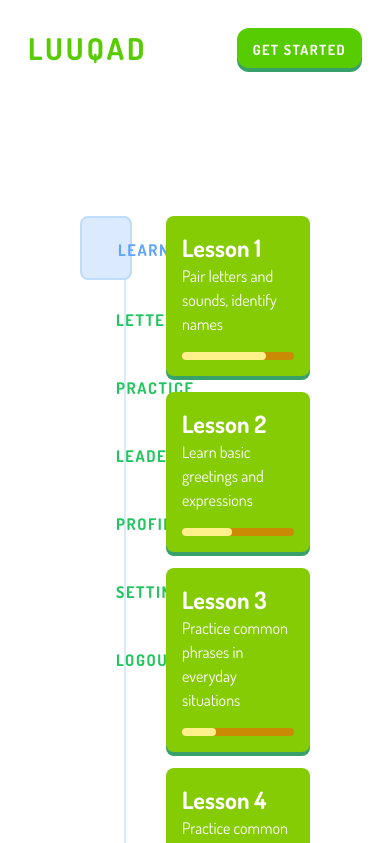
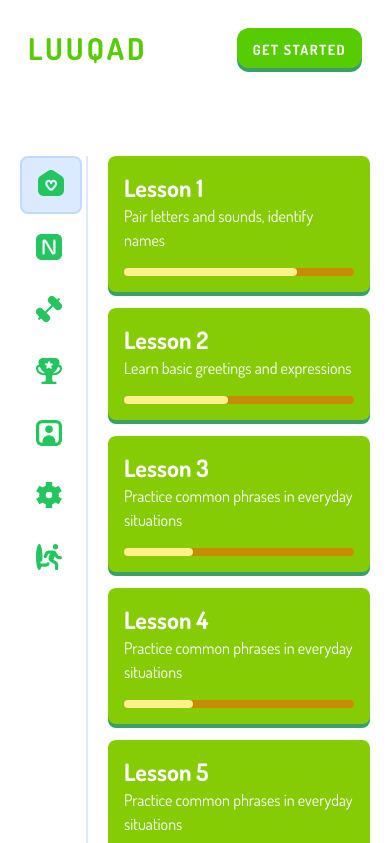
Before and after one commit to duraanali/luuqad, a Next.js app: page /learn in a window 390 px wide. Shown: the top 843 px of the page. Built offline with nearby package versions, Linux system fonts and the light colour scheme.

Commit message:
ui fixed - responsive devices and custom tailwind breakpoints

```diff
--- a/app/(auth)/signup/page.tsx
+++ b/app/(auth)/signup/page.tsx
@@ -1,13 +1,13 @@
 import Link from "next/link";
 const Signup = () => {
   return (
-    <div className="min-h-screen">
+    <div className="">
       <div className="container mx-auto">
-        <div className="flex flex-col items-center justify-center m-40 sm:flex-row">
+        <div className="flex flex-col items-center justify-center sm:flex-row">
           <div className="text-center sm:w-1/2">
             <h3 className="text-3xl font-bold">Create your profile</h3>
             <div className="flex flex-col items-center justify-center mt-8 space-y-4">
-            <Link href="/learn" className="w-3/5 h-12 px-4 py-4 rounded-xl text-sm tracking-widest bg-blue-400 text-white font-bold hover:bg-blue-300 focus:outline-none focus:ring-2 focus:ring-green-400 focus:ring-offset-2 shadow-[0px_4px_0px_0px_#4299E1]">
+            <Link href="/learn" className="w-3/5  px-4 py-4 rounded-xl text-sm tracking-widest bg-blue-400 text-white font-bold hover:bg-blue-300 focus:outline-none focus:ring-2 focus:ring-green-400 focus:ring-offset-2 shadow-[0px_4px_0px_0px_#4299E1]">
                 CREATE ACCOUNT{" "}
               </Link>
             </div>
--- a/app/learn/page.tsx
+++ b/app/learn/page.tsx
@@ -3,14 +3,14 @@ import {  SideBar, Lessons} from '@/components'
 const Learn = () => {
   return (
 
-        <div className="flex flex-row min-h-screen p-20 space-18">
-            <div className="w-1/5 pr-6 border-r-2 border-blue-100">
-                <SideBar />
-            </div>
-            <div className="flex-grow pl-10">
-                <Lessons />
-            </div>
-        </div>
+    <div className=" flex flex-row p-20 c-xl:p-5 space-18">
+    <div className="pr-1 border-r-2 border-blue-100">
+        <SideBar />
+    </div>
+    <div className="flex-grow pl-5">
+        <Lessons />
+    </div>
+</div>
   );
 }
 
--- a/components/learn/SideBar.tsx
+++ b/components/learn/SideBar.tsx
@@ -4,8 +4,8 @@ import Link from "next/link";
 const  SideBar = () => {
   return (
     <div>
-      <ul className="space-y-2">
-        <li className="flex flex-row items-center w-full px-6 py-3 pb-4 text-base font-bold tracking-widest text-blue-400 bg-blue-100 border-2 border-blue-200 rounded-lg cursor-pointer ">
+      <ul className="space-y-2 w-auto inline-block">
+        <li className="w-full text-base font-bold text-blue-400 bg-blue-100 border-2 border-blue-200 rounded-lg px-4 py-3 pb-4 cursor-pointer tracking-widest flex flex-row items-center ">
           <svg
             xmlns="http://www.w3.org/2000/svg"
             id="Layer_1"
@@ -17,9 +17,9 @@ const  SideBar = () => {
           >
             <path d="m15.635,12.43c0,1.277-1.917,3.491-3.301,4.598-.119.095-.28.096-.399,0-1.384-1.107-3.3-3.322-3.3-4.598,0-.789.561-1.43,1.25-1.43.622,0,1.25.374,1.25,1.209,0,.552.447,1,1,1s1-.448,1-1c0-.893.674-1.209,1.25-1.209.689,0,1.25.642,1.25,1.43Zm8.365-2.707v9.276c0,2.757-2.243,5-5,5H5c-2.757,0-5-2.243-5-5v-9.276c0-1.665.824-3.214,2.203-4.145L9.203.855c1.699-1.146,3.895-1.146,5.594,0l7,4.724c1.379.931,2.203,2.48,2.203,4.145Zm-6.365,2.707c0-1.892-1.458-3.43-3.25-3.43-.89,0-1.675.318-2.25.852-.575-.533-1.36-.852-2.25-.852-1.792,0-3.25,1.539-3.25,3.43,0,2.307,2.649,5.038,4.05,6.16.427.342.938.512,1.45.512s1.022-.171,1.449-.512c1.401-1.121,4.051-3.851,4.051-6.16Z" />
           </svg>
-          <span className="pt-2 pl-3">LEARN</span>
+          <span className="pl-3 pt-2 c-xl:hidden ">LEARN</span>
         </li>
-        <li className="flex flex-row items-center w-full px-6 py-3 pb-4 text-base font-bold tracking-widest text-green-500 transition-colors duration-200 rounded-lg cursor-pointer hover:bg-green-100 hover:text-green-600 ">
+        <li className="w-full text-base font-bold text-green-500 rounded-lg px-4 py-3 pb-4 hover:bg-green-100 hover:text-green-600 transition-colors duration-200 cursor-pointer tracking-widest flex flex-row items-center ">
           <svg
             xmlns="http://www.w3.org/2000/svg"
             id="Layer_1"
@@ -31,9 +31,9 @@ const  SideBar = () => {
           >
             <path d="m19,0H5C2.243,0,0,2.243,0,5v14c0,2.757,2.243,5,5,5h14c2.757,0,5-2.243,5-5V5c0-2.757-2.243-5-5-5Zm-1,6v11.09c0,.854-.551,1.59-1.371,1.831-.821.236-1.681-.08-2.144-.799l-6.486-10.88v10.758c0,.553-.448,1-1,1s-1-.447-1-1V6.911c0-.854.551-1.59,1.371-1.832.817-.24,1.681.08,2.144.799l6.486,10.88V6c0-.552.448-1,1-1s1,.448,1,1Z" />
           </svg>
-          <span className="pt-2 pl-3">LETTERS</span>
+          <span className="pl-3 pt-2 c-xl:hidden">LETTERS</span>
         </li>
-        <li className="flex flex-row items-center w-full px-6 py-3 pb-4 text-base font-bold tracking-widest text-green-500 transition-colors duration-200 rounded-lg cursor-pointer hover:bg-green-100 hover:text-green-600 ">
+        <li className="w-full text-base font-bold text-green-500 rounded-lg px-4 py-3 pb-4 hover:bg-green-100 hover:text-green-600 transition-colors duration-200 cursor-pointer tracking-widest flex flex-row items-center ">
           <svg
             xmlns="http://www.w3.org/2000/svg"
             id="Layer_1"
@@ -44,9 +44,9 @@ const  SideBar = () => {
           >
             <path d="m22.942 6.837-2.182-2.183.947-.947a1 1 0 1 0 -1.414-1.414l-.947.947-2.183-2.182a3.7 3.7 0 0 0 -5.105 0 3.609 3.609 0 0 0 0 5.106l2.182 2.182-5.894 5.894-2.183-2.182a3.7 3.7 0 0 0 -5.105 0 3.609 3.609 0 0 0 0 5.106l2.182 2.182-.947.947a1 1 0 1 0 1.414 1.414l.947-.947 2.183 2.182a3.609 3.609 0 0 0 5.105 0 3.608 3.608 0 0 0 0-5.105l-2.182-2.182 5.9-5.895 2.182 2.182a3.609 3.609 0 0 0 5.105 0 3.608 3.608 0 0 0 0-5.105z" />
           </svg>
-          <span className="pt-2 pl-3">PRACTICE</span>
+          <span className="pl-3 pt-2 c-xl:hidden">PRACTICE</span>
         </li>
-        <li className="flex flex-row items-center w-full px-6 py-3 pb-4 text-base font-bold tracking-widest text-green-500 transition-colors duration-200 rounded-lg cursor-pointer hover:bg-green-100 hover:text-green-600 ">
+        <li className="w-full text-base font-bold text-green-500 rounded-lg px-4 py-3 pb-4 hover:bg-green-100 hover:text-green-600 transition-colors duration-200 cursor-pointer tracking-widest flex flex-row items-center ">
           <svg
             xmlns="http://www.w3.org/2000/svg"
             id="Layer_1"
@@ -58,9 +58,9 @@ const  SideBar = () => {
           >
             <path d="M15.091,15.997c6.571-.033,8.909-3.513,8.909-6.497,0-1.677-1.188-3.08-2.765-3.419,.136-.386,.254-.741,.333-1.01,.353-1.193,.125-2.453-.626-3.458-.766-1.024-1.937-1.612-3.214-1.612H6.271c-1.277,0-2.449,.588-3.215,1.612-.751,1.005-.979,2.266-.626,3.458,.08,.269,.197,.624,.334,1.011-1.577,.339-2.764,1.742-2.764,3.419,0,2.984,2.339,6.464,8.909,6.497,.056,.302,.091,.61,.091,.924v3.079c0,1.826-1.536,1.992-2,2h-1c-.553,0-1,.447-1,1s.447,1,1,1h12c.553,0,1-.447,1-1s-.447-1-1-1h-.992c-.472-.008-2.008-.174-2.008-2v-3.08c0-.313,.035-.621,.091-.923Zm5.361-8.007c.017,0,.031,.01,.048,.01,.827,0,1.5,.673,1.5,1.5,0,2.034-1.609,4.197-6.036,4.47,.221-.299,.474-.576,.762-.821,1.739-1.478,2.933-3.453,3.726-5.159ZM2,9.5c0-.827,.673-1.5,1.5-1.5,.017,0,.031-.009,.047-.01,.794,1.706,1.988,3.681,3.727,5.159,.288,.245,.541,.521,.762,.821-4.427-.273-6.036-2.436-6.036-4.47Zm7.792,.263c-.264-.182-.375-.518-.27-.822l.519-1.606-1.366-1c-.327-.24-.398-.699-.158-1.026,.138-.188,.358-.3,.591-.3h1.681l.511-1.593c.129-.387,.547-.595,.934-.466,.22,.073,.393,.246,.466,.466l.51,1.593h1.681c.405,0,.734,.328,.734,.734,0,.235-.112,.455-.301,.593l-1.366,1,.519,1.606c.124,.386-.088,.8-.475,.925-.224,.072-.469,.032-.659-.107l-1.343-.988-1.344,.987c-.256,.191-.606,.192-.864,.004Z" />
           </svg>
-          <span className="pt-2 pl-3">LEADERBOARD</span>
+          <span className="pl-3 pt-2 c-xl:hidden">LEADERBOARD</span>
         </li>
-        <li className="flex flex-row items-center w-full px-6 py-3 pb-4 text-base font-bold tracking-widest text-green-500 transition-colors duration-200 rounded-lg cursor-pointer hover:bg-green-100 hover:text-green-600 ">
+        <li className="w-full text-base font-bold text-green-500 rounded-lg px-4 py-3 pb-4 hover:bg-green-100 hover:text-green-600 transition-colors duration-200 cursor-pointer tracking-widest flex flex-row items-center ">
           <svg
             xmlns="http://www.w3.org/2000/svg"
             id="Bold"
@@ -72,9 +72,9 @@ const  SideBar = () => {
             <path d="M18.5,0H5.5A5.506,5.506,0,0,0,0,5.5v13A5.506,5.506,0,0,0,5.5,24h13A5.506,5.506,0,0,0,24,18.5V5.5A5.506,5.506,0,0,0,18.5,0ZM21,18.5A2.5,2.5,0,0,1,18.5,21H18V20A6,6,0,0,0,6,20v1H5.5A2.5,2.5,0,0,1,3,18.5V5.5A2.5,2.5,0,0,1,5.5,3h13A2.5,2.5,0,0,1,21,5.5Z" />
             <circle cx="12" cy="8.5" r="3.5" />
           </svg>
-          <span className="pt-2 pl-3">PROFILE</span>
+          <span className="pl-3 pt-2 c-xl:hidden">PROFILE</span>
         </li>
-        <li className="flex flex-row items-center w-full px-6 py-3 pb-4 text-base font-bold tracking-widest text-green-500 transition-colors duration-200 rounded-lg cursor-pointer hover:bg-green-100 hover:text-green-600 ">
+        <li className="w-full text-base font-bold text-green-500 rounded-lg px-4 py-3 pb-4 hover:bg-green-100 hover:text-green-600 transition-colors duration-200 cursor-pointer tracking-widest flex flex-row items-center ">
           <svg
             xmlns="http://www.w3.org/2000/svg"
             id="Layer_1"
@@ -86,9 +86,9 @@ const  SideBar = () => {
           >
             <path d="M21,12a9.143,9.143,0,0,0-.15-1.645L23.893,8.6l-3-5.2L17.849,5.159A9,9,0,0,0,15,3.513V0H9V3.513A9,9,0,0,0,6.151,5.159L3.107,3.4l-3,5.2L3.15,10.355a9.1,9.1,0,0,0,0,3.29L.107,15.4l3,5.2,3.044-1.758A9,9,0,0,0,9,20.487V24h6V20.487a9,9,0,0,0,2.849-1.646L20.893,20.6l3-5.2L20.85,13.645A9.143,9.143,0,0,0,21,12Zm-6,0a3,3,0,1,1-3-3A3,3,0,0,1,15,12Z" />
           </svg>
-          <span className="pt-2 pl-3">SETTINGS</span>
+          <span className="pl-3 pt-2 c-xl:hidden">SETTINGS</span>
         </li>
-        <li className="flex flex-row items-center w-full px-6 py-3 pb-4 text-base font-bold tracking-widest text-green-500 transition-colors duration-200 rounded-lg cursor-pointer hover:bg-green-100 hover:text-green-600 ">
+        <li className="w-full text-base font-bold text-green-500 rounded-lg px-4 py-3 pb-4 hover:bg-green-100 hover:text-green-600 transition-colors duration-200 cursor-pointer tracking-widest flex flex-row items-center ">
           <svg
             xmlns="http://www.w3.org/2000/svg"
             id="Layer_1"
@@ -100,7 +100,7 @@ const  SideBar = () => {
           >
             <path d="m24,12.5c0,.828-.671,1.5-1.5,1.5h-1.5c-1.221,0-2.37-.649-2.999-1.695l-.552-.917-1.332,3.247,2.614,1.486c1.091.62,1.769,1.786,1.769,3.042v3.337c0,.828-.671,1.5-1.5,1.5s-1.5-.672-1.5-1.5v-3.337c0-.18-.097-.346-.252-.435l-4.081-2.322c-1.498-.947-2.073-2.749-1.428-4.322l1.265-3.084h-1.268c-.19,0-.362.105-.447.276l-1.447,2.895c-.371.741-1.271,1.041-2.013.671-.741-.371-1.041-1.271-.671-2.013l1.447-2.895c.597-1.193,1.796-1.935,3.13-1.935h3.993c1.221,0,2.37.649,3,1.695l1.843,3.062c.091.151.251.242.428.242h1.5c.829,0,1.5.672,1.5,1.5Zm-12.442,4.351c-.771-.309-1.642.066-1.95.835-.077.191-.259.314-.464.314h-4.143c-.552,0-1-.448-1-1s.448-1,1-1h.826c.111-1.253.174-2.595.174-4C6,5.373,4.657,0,3,0S0,5.373,0,12s1.343,12,3,12c.76,0,1.453-1.134,1.981-3h4.162c1.439,0,2.715-.863,3.25-2.199.308-.77-.066-1.643-.835-1.95Zm6.442-11.851c1.381,0,2.5-1.119,2.5-2.5s-1.119-2.5-2.5-2.5-2.5,1.119-2.5,2.5,1.119,2.5,2.5,2.5Z" />
           </svg>
-          <span className="pt-2 pl-3">LOGOUT</span>
+          <span className="pl-3 pt-2 c-xl:hidden">LOGOUT</span>
         </li>
       </ul>
     </div>
--- a/tailwind.config.js
+++ b/tailwind.config.js
@@ -31,6 +31,23 @@ module.exports = {
         '1': 'rgba(0, 0, 0, 0.2) 0px 0px 18px',
       },
     },
+    screens: {
+      'c-sm': { 'max': '767px'},
+      'c-md': { 'max': '991px'},
+      'c-lg': { 'max': '1199px'},
+      'c-xl': { 'max': '1200px'},
+      'sm': '640px',
+      // => @media (min-width: 640px) { ... }
+
+      'md': '768px',
+      // => @media (min-width: 768px) { ... }
+
+      'lg': '1024px',
+      // => @media (min-width: 1024px) { ... }
+
+      'xl': '1280px',
+      // => @media (min-width: 1280px) { ... }
+    },
   },
   plugins: [],
 }
```
Also changed, not shown: app/page.tsx (+13 -3 lines).
